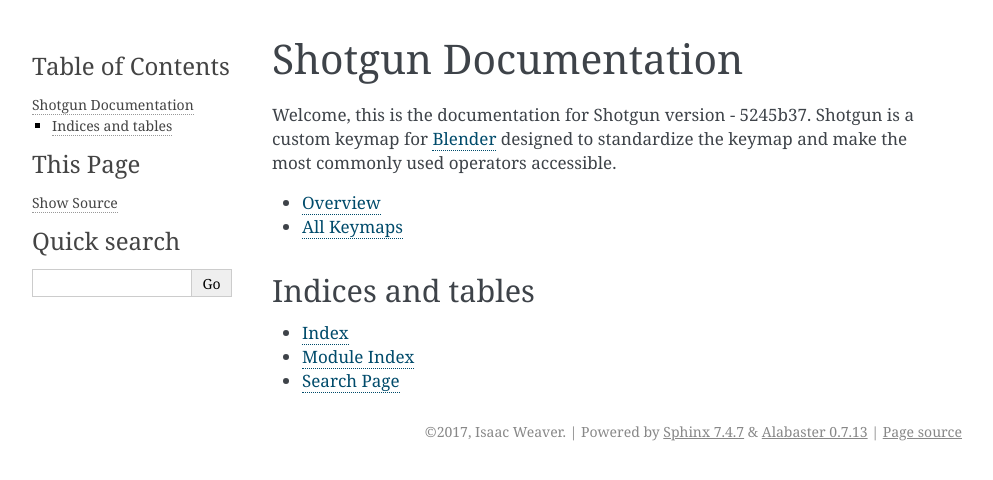
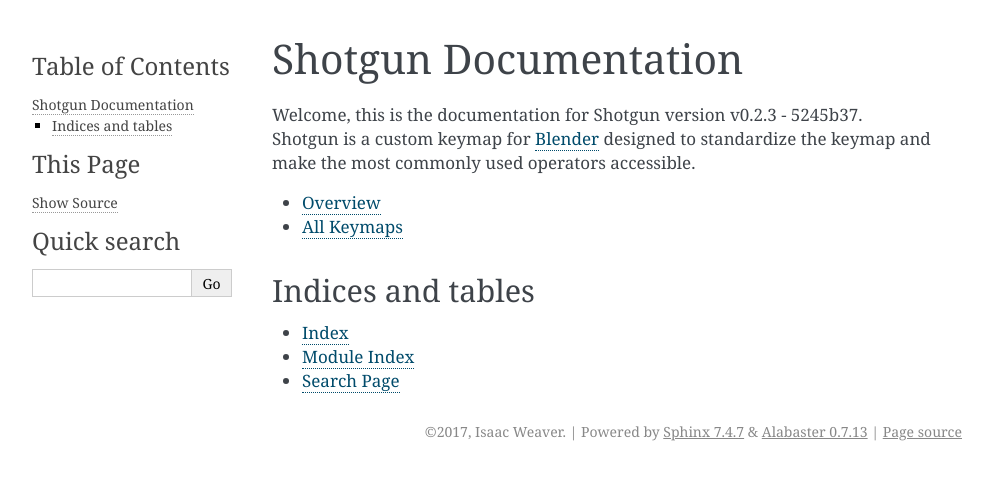
Before and after one commit to wisaac407/shotgun, a Sphinx documentation site: the page built from doc/index.rst, in a window 1280 px wide. Shown: the top 480 px of the page, without its empty margins (148-1141 px from the left). Built offline with Sphinx 7.4.7, drawn with Linux system fonts in a browser that asks for light colours; pages that are not in the unit, such as notebooks, are missing from menus.

```diff
--- a/doc/conf.py
+++ b/doc/conf.py
@@ -17,8 +17,8 @@ project = 'Shotgun'
 copyright = '2017, Isaac Weaver'
 author = 'Isaac Weaver'
 
-version = ' - 5245b37'
-release = ' - 5245b37'
+version = 'v0.2.3 - 5245b37'
+release = 'v0.2.3 - 5245b37'
 
 intersphinx_mapping = {
     'blender': ('http://docs.blender.org/api/blender_python_api_master/', '../blender_objects.inv')
--- a/doc/index.rst
+++ b/doc/index.rst
@@ -3,7 +3,7 @@
 Shotgun Documentation
 =====================
 
-Welcome, this is the documentation for Shotgun version  - 5245b37.
+Welcome, this is the documentation for Shotgun version v0.2.3 - 5245b37.
 Shotgun is a custom keymap for `Blender <http://www.blender.org>`_ designed to standardize the keymap and make the most
 commonly used operators accessible.
 
--- a/doc/keymaps/nodeeditor.rst
+++ b/doc/keymaps/nodeeditor.rst
@@ -248,7 +248,7 @@ Detailed Reference
 
    Search and Add Node
 
-   bpy.ops.node.add_search(use_transform=False, type="", settings=[], node_item='0')
+   bpy.ops.node.add_search(settings=[], use_transform=False, type="", node_item='0')
 
 
    +--------------+--------+
```
